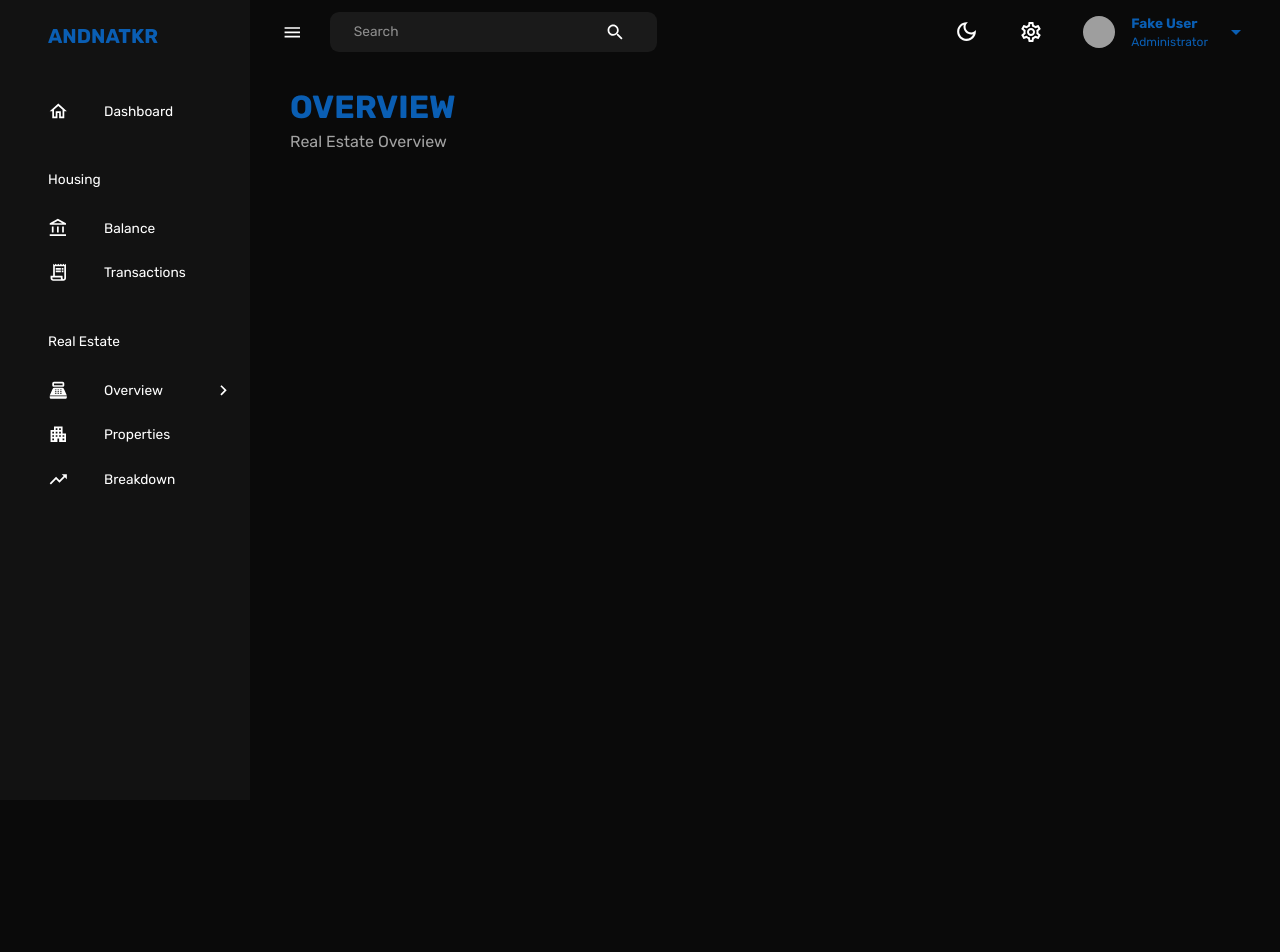
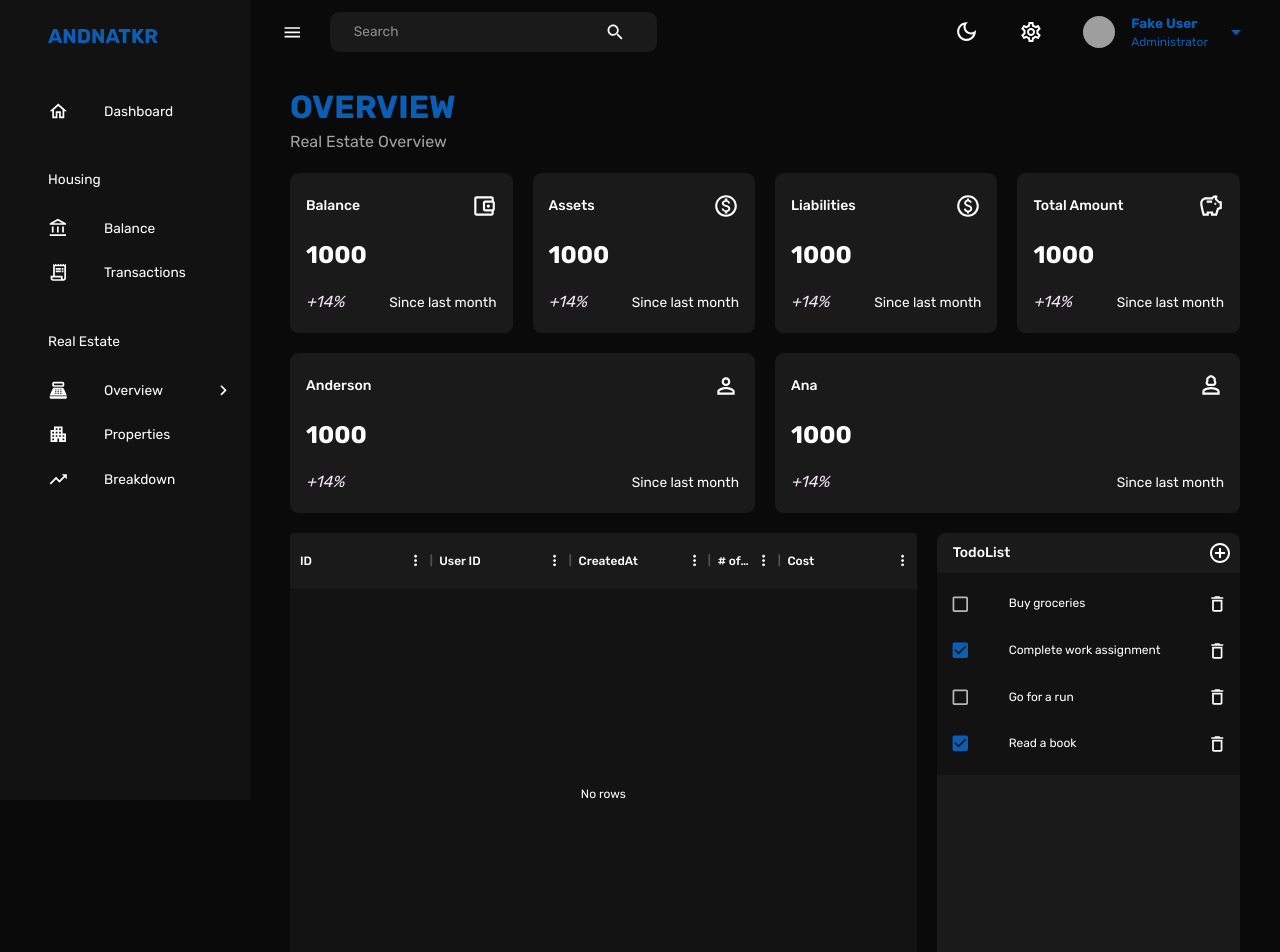
Before and after one commit to AnderVDev/andnatkr, a React (Vite) app in the folder client/: page /overview in a window 1280 px wide. Shown: the top 952 px of the page. Before the commit the page ends 800 px from the top, so only its background shows below. Built offline with nearby package versions, Linux system fonts and the light colour scheme; grey boxes are pictures that could not be loaded.

Commit message:
updated overview component

```diff
--- a/client/src/scenes/overview/index.tsx
+++ b/client/src/scenes/overview/index.tsx
@@ -26,11 +26,179 @@ import TodoList from "../../components/TodoList";
 import Modal from "../../components/Modal";
 
 type Props = {};
+const columns = [
+    {
+      field: "_id",
+      headerName: "ID",
+      flex: 1,
+    },
+    {
+      field: "userId",
+      headerName: "User ID",
+      flex: 1,
+    },
+    {
+      field: "createdAt",
+      headerName: "CreatedAt",
+      flex: 1,
+    },
+    {
+      field: "products",
+      headerName: "# of Products",
+      flex: 0.5,
+      sortable: false,
+      //   renderCell: (params) => params.value.length,
+    },
+    {
+      field: "cost",
+      headerName: "Cost",
+      flex: 1,
+      //   renderCell: (params) => `$${Number(params.value).toFixed(2)}`,
+    },
+  ];
 
 const Overview = () => {
-  return <Box m="1.5rem 2.5rem">
-    <Header title="OVERVIEW" subtitle="Real Estate Overview"/>
-  </Box>;
+  const theme = useTheme();
+  const isNonMediumScreens = useMediaQuery("(min-width: 1200px)");
+  //   const { data, isLoading } = useGetDashboardQuery();
+  const { data, isLoading } = useState(false);
+  return (
+    <Box m="1.5rem 2.5rem">
+      <Header title="OVERVIEW" subtitle="Real Estate Overview" />
+      <Box
+        mt="20px"
+        display="grid"
+        gridTemplateColumns="repeat(12, 1fr)"
+        gridAutoRows="160px"
+        gap="20px"
+        sx={{
+          "& > div": { gridColumn: isNonMediumScreens ? undefined : "span 12" },
+        }}
+      >
+        {/* ROW 1 */}
+        <StatBox
+          span="3"
+          title="Balance"
+          value="1000"
+          increase="+14%"
+          description="Since last month"
+          icon={<AccountBalanceWalletOutlined sx={{ fontSize: "26px" }} />}
+        />
+        <StatBox
+          span="3"
+          title="Assets"
+          value="1000"
+          increase="+14%"
+          description="Since last month"
+          icon={<MonetizationOnOutlined sx={{ fontSize: "26px" }} />}
+        />
+        <StatBox
+          span="3"
+          title="Liabilities"
+          value="1000"
+          increase="+14%"
+          description="Since last month"
+          icon={<PaidOutlined sx={{ fontSize: "26px" }} />}
+        />
+        <StatBox
+          span="3"
+          title="Total Amount"
+          value="1000"
+          increase="+14%"
+          description="Since last month"
+          icon={<SavingsOutlined sx={{ fontSize: "26px" }} />}
+        />
+        {/* ROW 2 */}
+        <StatBox
+          span="6"
+          title="Anderson"
+          value="1000"
+          increase="+14%"
+          description="Since last month"
+          icon={<PermIdentityOutlined sx={{ fontSize: "26px" }} />}
+        />
+        <StatBox
+          span="6"
+          title="Ana"
+          value="1000"
+          increase="+14%"
+          description="Since last month"
+          icon={<Person3Outlined sx={{ fontSize: "26px" }} />}
+        />
+
+        {/* Row3 */}
+        <Box
+          gridColumn="span 8"
+          gridRow="span 3"
+          borderRadius="0.55rem"
+          sx={{
+            "& .MuiDataGrid-root": {
+              border: "none",
+              borderRadius: "5rem",
+            },
+            "& .MuiDataGrid-cell": {
+              borderBottom: "none",
+            },
+            "& .MuiDataGrid-columnHeaders": {
+              backgroundColor: theme.palette.background.alt,
+              color: theme.palette.secondary[100],
+              borderBottom: "none",
+            },
+            "& .MuiDataGrid-virtualScroller": {
+              backgroundColor: theme.palette.background.alt,
+            },
+            "& .MuiDataGrid-footerContainer": {
+              backgroundColor: theme.palette.background.alt,
+              color: theme.palette.secondary[100],
+              borderTop: "none",
+            },
+            "& .MuiDataGrid-toolbarContainer .MuiButton-text": {
+              color: `${theme.palette.secondary[200]} !important`,
+            },
+          }}
+        >
+          <DataGrid
+            loading={false}
+            // loading={isLoading || !data}
+            getRowId={() => {}}
+            rows={(data && data.transactions) || []}
+            columns={columns}
+          />
+        </Box>
+        <Box
+          gridColumn="span 4"
+          gridRow="span 3"
+          borderRadius="0.55rem"
+          sx={{ backgroundColor: theme.palette.background.alt }}
+        >
+          <FlexBetween>
+            <Typography
+              variant="h6"
+              sx={{ color: theme.palette.secondary[100], ml: "1rem" }}
+            >
+              TodoList
+            </Typography>
+            {/* <Dialog /> */}
+            <Modal />
+            {/* <IconButton>
+              <AddCircleOutlineOutlined sx={{ fontSize: "1.5rem" }} />
+            </IconButton> */}
+          </FlexBetween>
+          <TodoList />
+        </Box>
+      </Box>
+      <Box
+        mt="20px"
+        display="grid"
+        gridTemplateColumns="repeat(4, 1fr)"
+        gridAutoRows="160px"
+        gap="20px"
+        sx={{
+          "& > div": { gridColumn: isNonMediumScreens ? undefined : "span 12" },
+        }}
+      ></Box>
+    </Box>
+  );
 };
 
 export default Overview;
```
